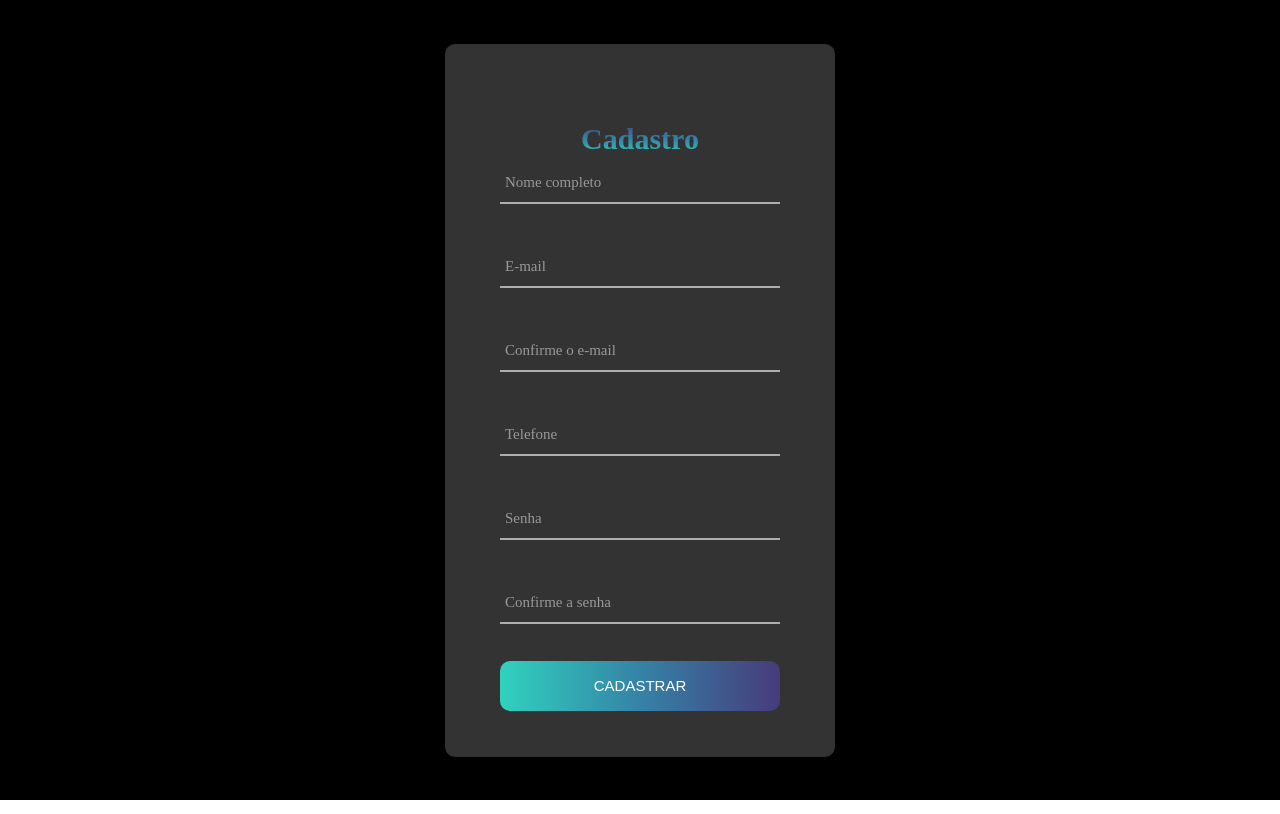
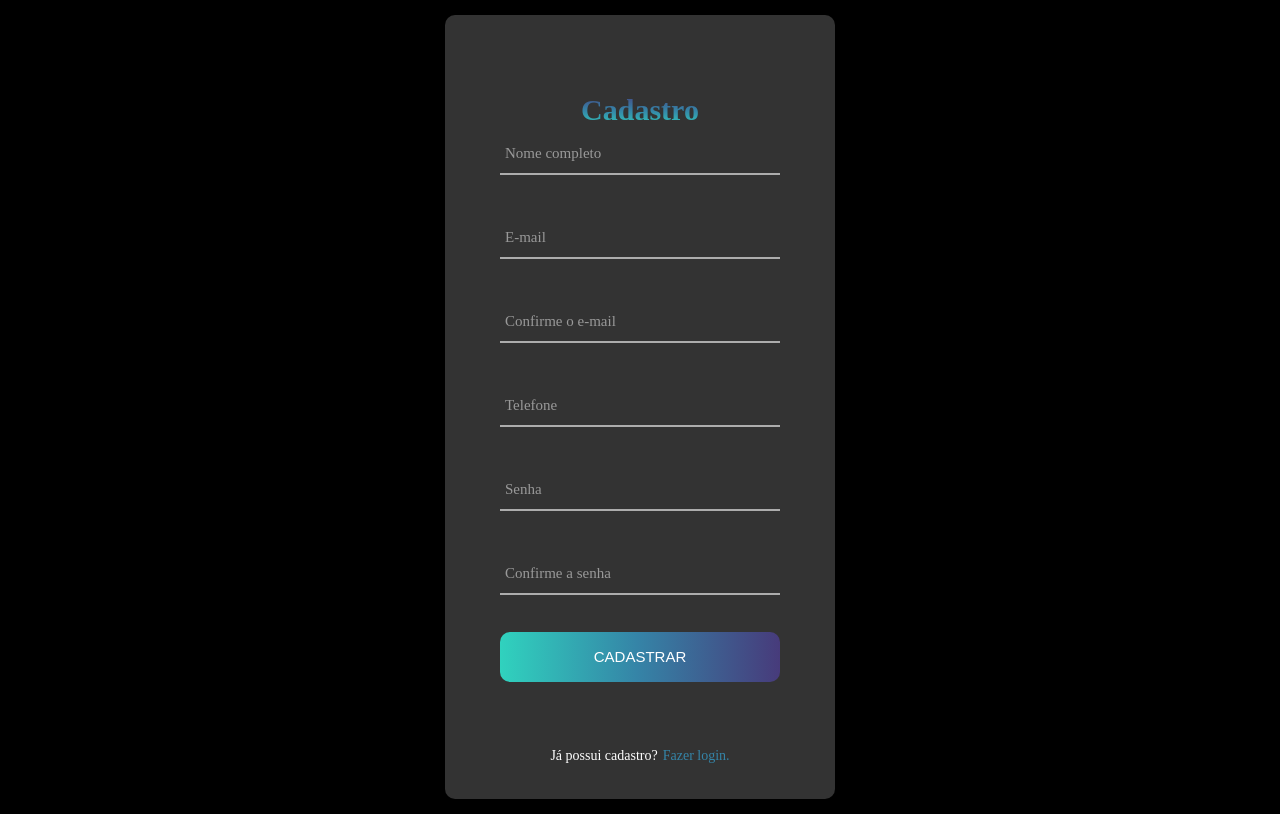
Before and after one commit to Carlosajunior/OL6-Frontend, a React (Vite) app: page /signup in a window 1280 px wide. Built offline with nearby package versions, Linux system fonts and the light colour scheme.

Commit message:
feat: estilização e roteamento no cadastro

```diff
--- /dev/null
+++ b/src/pages/Signup/signup-form-styles.css
@@ -0,0 +1,25 @@
+* {
+  margin: 0;
+  padding: 0;
+  box-sizing: border-box;
+}
+
+.text-center-singup-form {
+  display: flex;
+  justify-content: center;
+  align-items: center;
+  margin-top: 50px;
+}
+.text-for-registered-user {
+  font-size: 14px;
+  color: #fff;
+  line-height: 1.5;
+  text-decoration: none;
+  padding-right: 5px;
+}
+.link-text-for-login {
+  font-size: 14px;
+  color: #3584a7;
+  line-height: 1.5;
+  text-decoration: none;
+}
--- a/src/pages/Signup/signup-form.tsx
+++ b/src/pages/Signup/signup-form.tsx
@@ -3,6 +3,8 @@ import { ButtonComponents } from "../../components/button";
 import { InputComponent } from "../../components/input";
 import { LayoutComponents } from "../../components/layout";
 import { FormComponents } from "../../components/form";
+import { Link } from "react-router-dom";
+import "./signup-form-styles.css";
 
 export function SignUpForm() {
   const dataArray: Array<{
@@ -42,6 +44,12 @@ export function SignUpForm() {
       <FormComponents name="signup" formTitle="Cadastro">
         {inputsArray}
         <ButtonComponents buttonPlaceholder="Cadastrar" />
+        <div className="text-center-singup-form">
+          <span className="text-for-registered-user">Já possui cadastro?</span>
+          <Link className="link-text-for-login" to="/login">
+            Fazer login.
+          </Link>
+        </div>
       </FormComponents>
     </LayoutComponents>
   );
```
